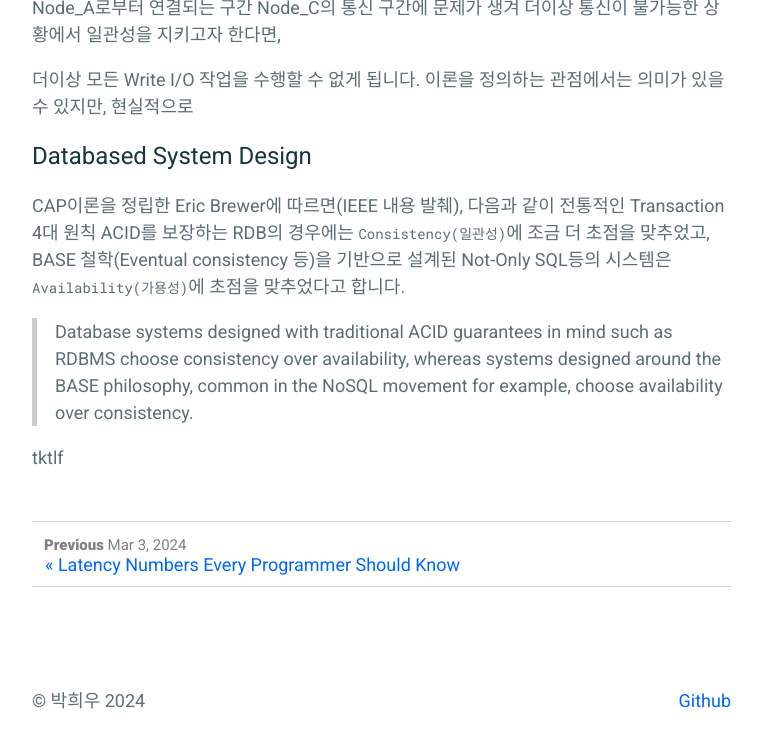
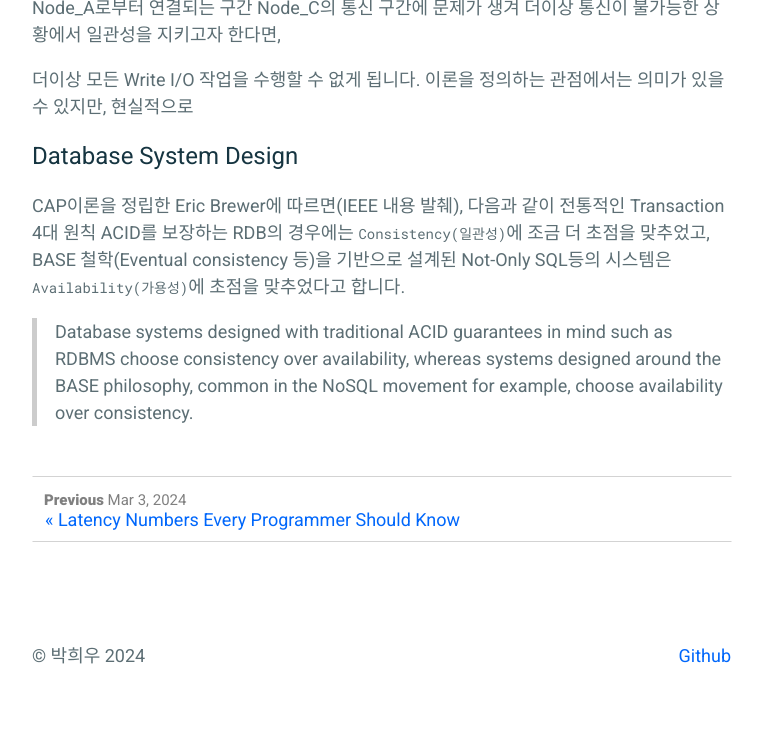
Before and after one commit to parkhuiwo0/parkhuiwo0.github.io, a Jekyll site: the page built from _posts/2024-05-03-CAP-PACELC-Theory.md, in a window 1280 px wide and 900 px high, scrolled down 4671 px, cut to the strip 118-866 px from the top of the window. Shown: the whole strip, without its empty margins (258-1020 px from the left). Built offline with Jekyll 4.4.1, drawn with Linux system fonts in a browser that asks for light colours.

Commit message:
Update 2024-05-03-CAP-PACELC-Theory.md

```diff
--- a/_posts/2024-05-03-CAP-PACELC-Theory.md
+++ b/_posts/2024-05-03-CAP-PACELC-Theory.md
@@ -94,10 +94,8 @@ Node_A로부터 연결되는 구간 Node_C의 통신 구간에 문제가 생겨
 
 더이상 모든 Write I/O 작업을 수행할 수 없게 됩니다. 이론을 정의하는 관점에서는 의미가 있을 수 있지만, 현실적으로
 
-## Databased System Design
+## Database System Design
 
 CAP이론을 정립한 Eric Brewer에 따르면(IEEE 내용 발췌), 다음과 같이 전통적인 Transaction 4대 원칙 ACID를 보장하는 RDB의 경우에는 `Consistency(일관성)`에 조금 더 초점을 맞추었고, BASE 철학(Eventual consistency 등)을 기반으로 설계된 Not-Only SQL등의 시스템은 `Availability(가용성)`에 초점을 맞추었다고 합니다.
 
 > Database systems designed with traditional ACID guarantees in mind such as RDBMS choose consistency over availability, whereas systems designed around the BASE philosophy, common in the NoSQL movement for example, choose availability over consistency.
-
-tktlf
```
